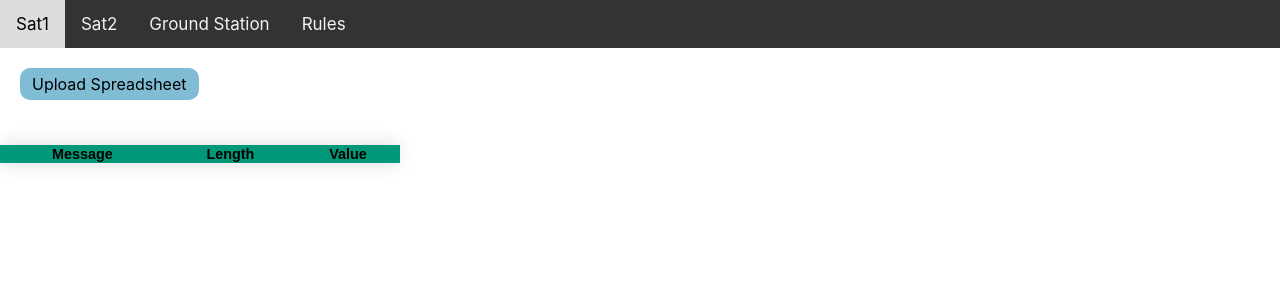
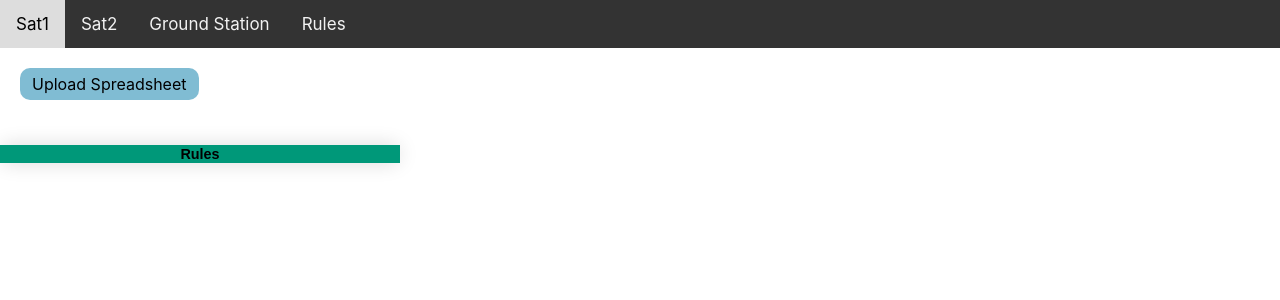
Before and after one commit to Triangleman7/Interns_Summer_2021, a React (Create React App) app in the folder display-data/: page /rules in a window 1280 px wide. Shown: the top 300 px of the page. Built offline with nearby package versions, Linux system fonts and the light colour scheme.

Commit message:
Adjust formatting

```diff
--- a/display-data/src/GroundStation.js
+++ b/display-data/src/GroundStation.js
@@ -1,13 +1,10 @@
 import React, { useState } from 'react';
 import * as XLSX from 'xlsx';
 
-
-export var pageNum = 0;
 function GroundStation() {
 
     var file;
     const [items, setItems] = useState([]);
-    var count = 0;
 
     const readExcel = (file) => {
         const promise = new Promise((resolve, reject) => {
@@ -30,8 +27,6 @@ function GroundStation() {
             setItems(d);
         });
     };
-
-
 
     return (
         <div>
@@ -72,7 +67,6 @@ function GroundStation() {
             </table>
         </div>
     );
-
 }
 
 export default GroundStation;
--- a/display-data/src/Home.js
+++ b/display-data/src/Home.js
@@ -1,6 +1,4 @@
 import React, { Component } from 'react';
-
-
 export class Home extends Component {
     render() {
         return (
--- a/display-data/src/Rules.js
+++ b/display-data/src/Rules.js
@@ -1,22 +1,19 @@
-import React, { useState } from "react";
-import * as XLSX from "xlsx";
+import React, { useState } from 'react';
+import * as XLSX from 'xlsx';
 
+function Rules() {
 
-export var pageNum = 0;
-function Sat1() {
     var file;
     const [items, setItems] = useState([]);
-    var count = 0;
 
     const readExcel = (file) => {
-
         const promise = new Promise((resolve, reject) => {
             const fileReader = new FileReader();
             fileReader.readAsArrayBuffer(file);
             fileReader.onload = (e) => {
                 const bufferArray = e.target.result;
-                const wb = XLSX.read(bufferArray, { type: "buffer" });
-                const wsname = wb.SheetNames[0];
+                const wb = XLSX.read(bufferArray, { type: 'buffer' });
+                const wsname = wb.SheetNames[3];
                 const ws = wb.Sheets[wsname];
                 const data = XLSX.utils.sheet_to_json(ws);
                 resolve(data);
@@ -31,16 +28,14 @@ function Sat1() {
         });
     };
 
-
-
     return (
         <div>
-            <label for="file-upload" class="custom-file-upload">
+            <label for='file-upload' class='custom-file-upload'>
                 Upload Spreadsheet
             </label>
             <input
-                id="file-upload"
-                type="file"
+                id='file-upload'
+                type='file'
                 onChange={(e) => {
                     file = e.target.files[0];
                     if (file !== undefined) {
@@ -49,28 +44,22 @@ function Sat1() {
                 }}
             />
 
-
-            <table class="table container" id="table">
+            <table class='table container' id='table'>
                 <thead>
                     <tr>
-                        <th scope="col">Message</th>
-                        <th scope="col">Length</th>
-                        <th scope="col">Value</th>
+                        <th scope='col'>Rules</th>
                     </tr>
                 </thead>
                 <tbody>
                     {items.map((d) => (
-                        <tr key={d.Message}>
-                            <th>{d.Message}</th>
-                            <td>{d.Length}</td>
-                            <td>{d.Value}</td>
+                        <tr key={d['Rules']}>
+                            <th>{d['Rules']}</th>
                         </tr>
                     ))}
                 </tbody>
             </table>
         </div>
     );
-
 }
 
-export default Sat1;
+export default Rules;
--- a/display-data/src/Sat1.js
+++ b/display-data/src/Sat1.js
@@ -28,8 +28,6 @@ function Sat1() {
         });
     };
 
-
-
     return (
         <div>
             <label for='file-upload' class='custom-file-upload'>
@@ -45,7 +43,6 @@ function Sat1() {
                     }
                 }}
             />
-
 
             <table class='table container' id='table'>
                 <thead>
@@ -67,7 +64,6 @@ function Sat1() {
             </table>
         </div>
     );
-
 }
 
 export default Sat1;
--- a/display-data/src/Sat2.js
+++ b/display-data/src/Sat2.js
@@ -28,8 +28,6 @@ function Sat2() {
         });
     };
 
-
-
     return (
         <div>
             <label for='file-upload' class='custom-file-upload'>
@@ -45,7 +43,6 @@ function Sat2() {
                     }
                 }}
             />
-
 
             <table class='table container' id='table'>
                 <thead>
@@ -67,7 +64,6 @@ function Sat2() {
             </table>
         </div>
     );
-
 }
 
 export default Sat2;
```
